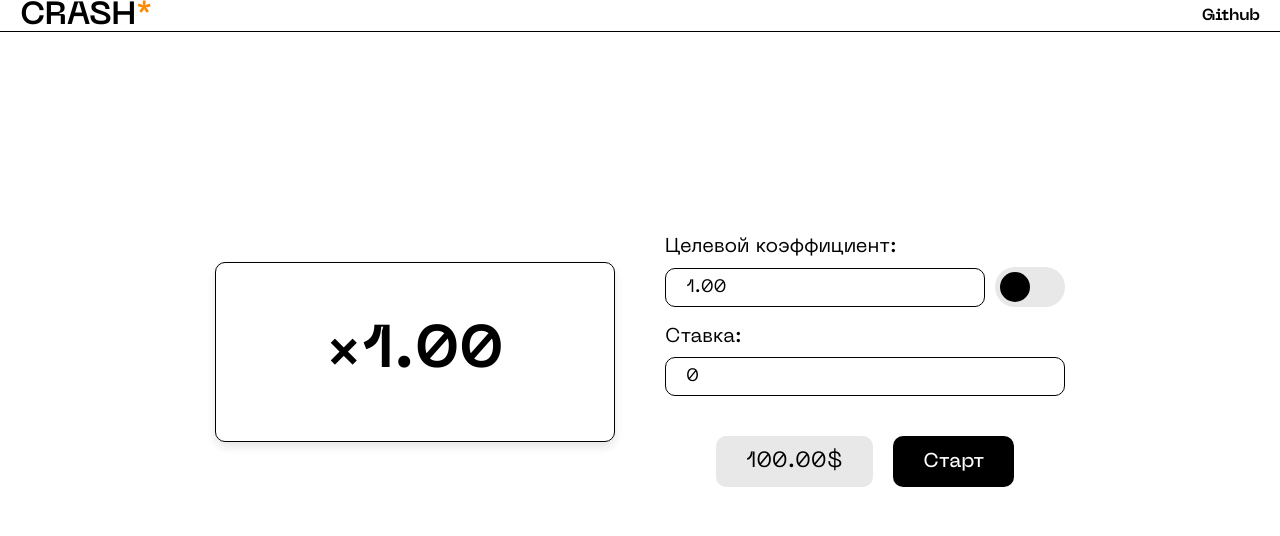
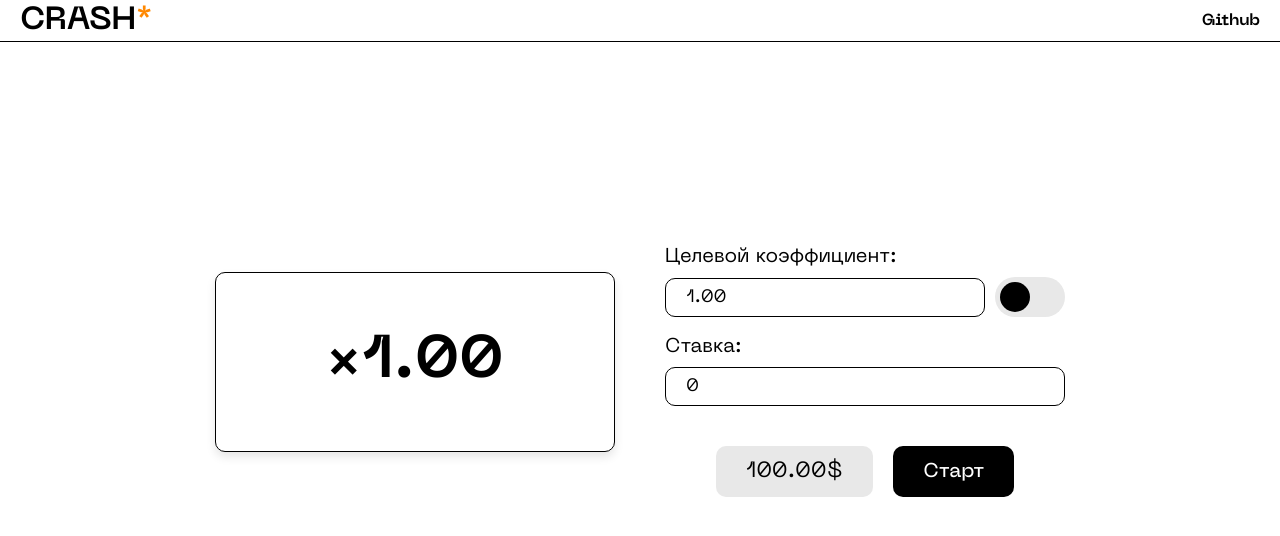
Before and after one commit to alternatio/crash, a Next.js app: page / in a window 1280 px wide. Shown: the top 536 px of the page. Built offline with nearby package versions, Linux system fonts and the light colour scheme.

Commit message:
Update Header.module.scss

```diff
--- a/styles/components/Header.module.scss
+++ b/styles/components/Header.module.scss
@@ -8,7 +8,7 @@
   justify-content: space-between;
   gap: 1rem;
   align-items: center;
-  padding: 0 1rem;
+  padding: .25rem 1rem;
   border-bottom: $black solid .05rem;
   z-index: 10;
   background: $white;
```
